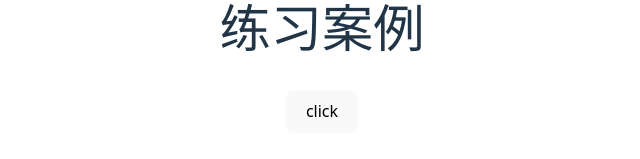
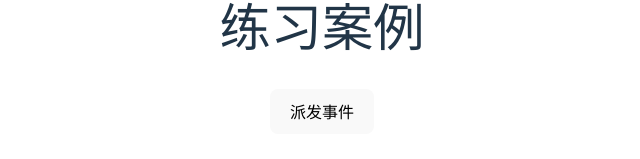
Before and after one commit to makursi/mylearningreacttrip, a React (Vite) app: page / in a window 1280 px wide. Shown: the part 351-510 px from the top of the page, without its empty margins (318-958 px from the left). Built offline with nearby package versions, Linux system fonts and the light colour scheme.

Commit message:
components communication

```diff
--- a/src/components/componentprops.tsx
+++ b/src/components/componentprops.tsx
@@ -1,6 +1,7 @@
 //组件通行
 //https://message163.github.io/react-docs/react/components/communication.html
 import React from "react";
+import { C } from "vue-router/dist/router-CWoNjPRp.mjs";
 
 //React.FC(function components)是函数式组件, TS使用的一个范型.
 //定义默认值
@@ -126,33 +127,45 @@ import React from "react";
 //--------------------
 
 //兄弟组件通信
+//发布-订阅前端架构模式
+declare global {
+  interface Event {
+    params: any;
+  }
+}
+const Son: React.FC = (props) => {
+  const event = new Event("on-card"); //添加到事件中心
+
+  const clickTap = () => {
+    console.log(event);
+    event.params = { name: "我见过龙" };
+    window.dispatchEvent(event); //派发事件
+  };
+  return (
+    <>
+      <button onClick={clickTap}>派发事件</button>
+    </>
+  );
+};
+
+const Brother = () => {
+  window.addEventListener("on-card", (event) => {
+    console.log(event.params, "触发了");
+  });
+  return (
+    <>
+      <div></div>
+    </>
+  );
+};
 export default function ComponentProps() {
-  const dragonsee = (params: string) => {
-    console.log("帝师说他见过", params);
-  };
-  interface Props {
-    sponsbob: (params: string) => void;
-    children: React.ReactNode;
-  }
   //React.FC<Props> 是 “Function Component” 的 TypeScript 类型别名，全称是 React.FunctionComponent<Props>。
   //子组件接收函数, 在对应的事件中调用函数
-  const Son: React.FC<Props> = (props) => {
-    return (
-      <>
-        <button
-          onClick={() => {
-            props.sponsbob("龙");
-          }}
-        >
-          click
-        </button>
-      </>
-    );
-  };
 
   return (
     <>
-      <Son sponsbob={dragonsee}></Son>
+      <Son></Son>
+      <Brother></Brother>
     </>
   );
 }
```
